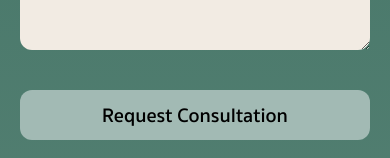
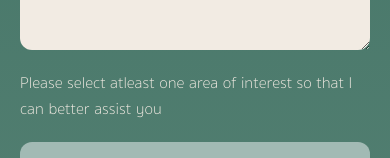
Before and after one commit to avelaga/velagaadvisors, a Next.js app: page /contact in a window 390 px wide. Both pictures are taken after typing "Sample", "name@example.com", "Sample", "Sample" into the empty fields and a click on the button "Request Consultation". Shown: the part 1366-1524 px from the top of the page. Built offline with nearby package versions, Linux system fonts and the light colour scheme; no server answers.

Commit message:
require minimum of 1 area of interest

```diff
--- a/pages/contact.js
+++ b/pages/contact.js
@@ -9,13 +9,14 @@ export default function Contact() {
         name: "",
         email: "",
         phone: "",
-        primaryAreaOfInterest: "",
+        primaryAreaOfInterest: [],
         message: "",
         // dev: "yepp"
     });
 
     const [loading, setLoading] = useState(false);
     const [status, setStatus] = useState(null);
+    const [checkboxError, setCheckboxError] = useState(null);
 
     const handleChange = (e) => {
         const { name, value, type, checked } = e.target;
@@ -39,6 +40,11 @@ export default function Contact() {
         setLoading(true);
         setStatus(null);
 
+        if (form.primaryAreaOfInterest.length === 0) {
+            setCheckboxError("Please select atleast one area of interest so that I can better assist you");
+            setLoading(false);
+        } else {
+            setCheckboxError(null);
             try {
                 const res = await fetch("https://sisiy23yxakcn4lkkg2hujuqoi0pfykx.lambda-url.us-east-1.on.aws", {
                     method: "POST",
@@ -55,7 +61,7 @@ export default function Contact() {
                     name: "",
                     email: "",
                     phone: "",
-                primaryAreaOfInterest: "",
+                    primaryAreaOfInterest: [],
                     message: "",
                     // dev: "yepp"
                 });
@@ -63,6 +69,7 @@ export default function Contact() {
                 setStatus("Failed to send message.");
             } finally {
                 setLoading(false);
+            }
         }
     };
 
@@ -155,7 +162,7 @@ export default function Contact() {
                             rows={5}
                             className={styles.contactMessage}
                         />
-
+                            {checkboxError && <div className={styles.checkboxError}>{checkboxError}</div> }
                         <button
                             type="submit"
                             disabled={loading}
@@ -163,7 +170,6 @@ export default function Contact() {
                         >
                             {loading ? "Sending..." : "Request Consultation"}
                         </button>
-
                         {status && <p className={styles.status}>{status}</p>}
                     </form>
                     <div className={styles.subheader}>Discretion & Security</div>
--- a/styles/Contact.module.css
+++ b/styles/Contact.module.css
@@ -205,4 +205,9 @@
         padding-left: 20px;
         padding-right: 20px;
     }
+
+    .checkboxError {
+        padding-left: 20px;
+        padding-right: 20px;
+    }
 }
```
Lines whose indentation alone changed are shown as unchanged.
